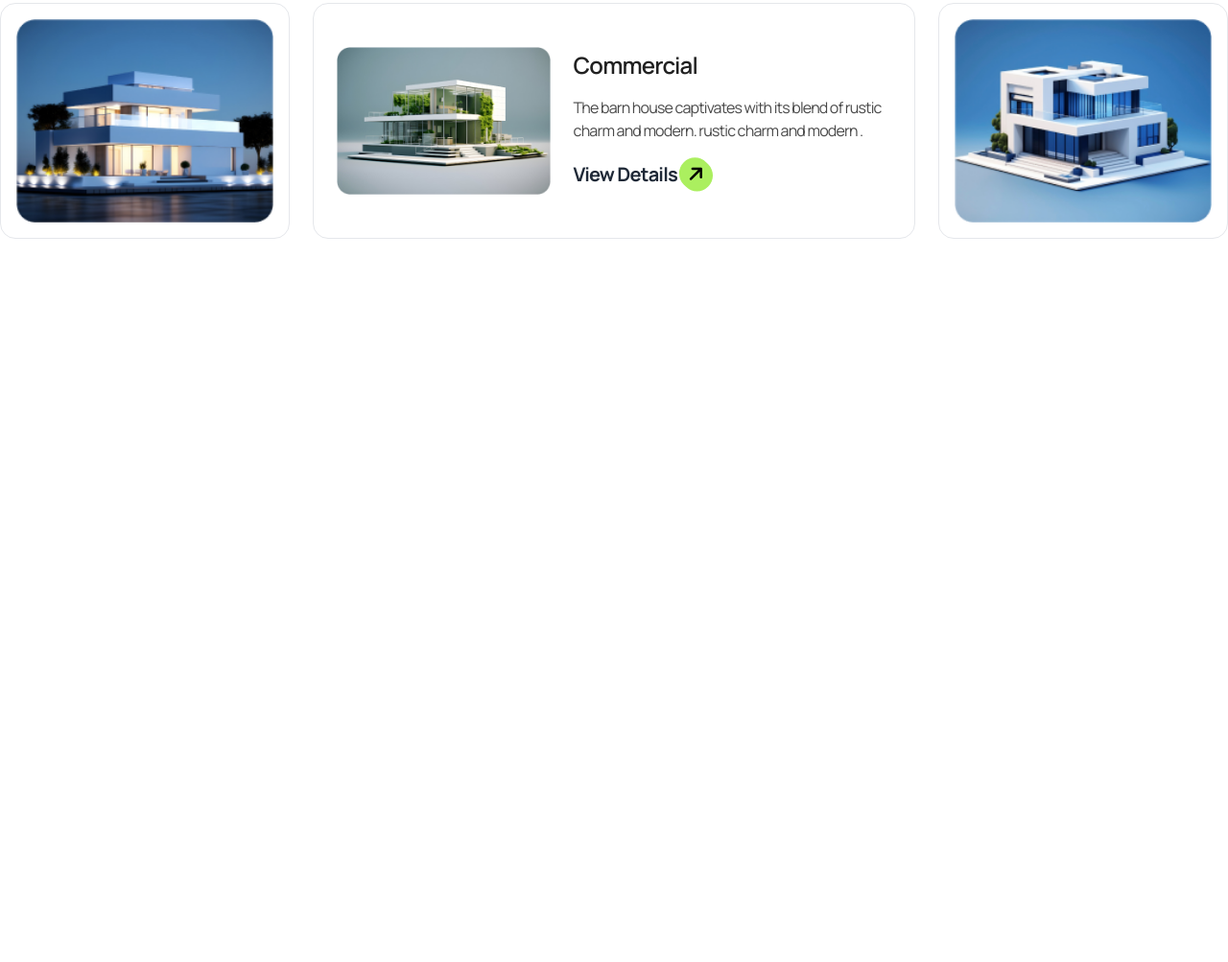
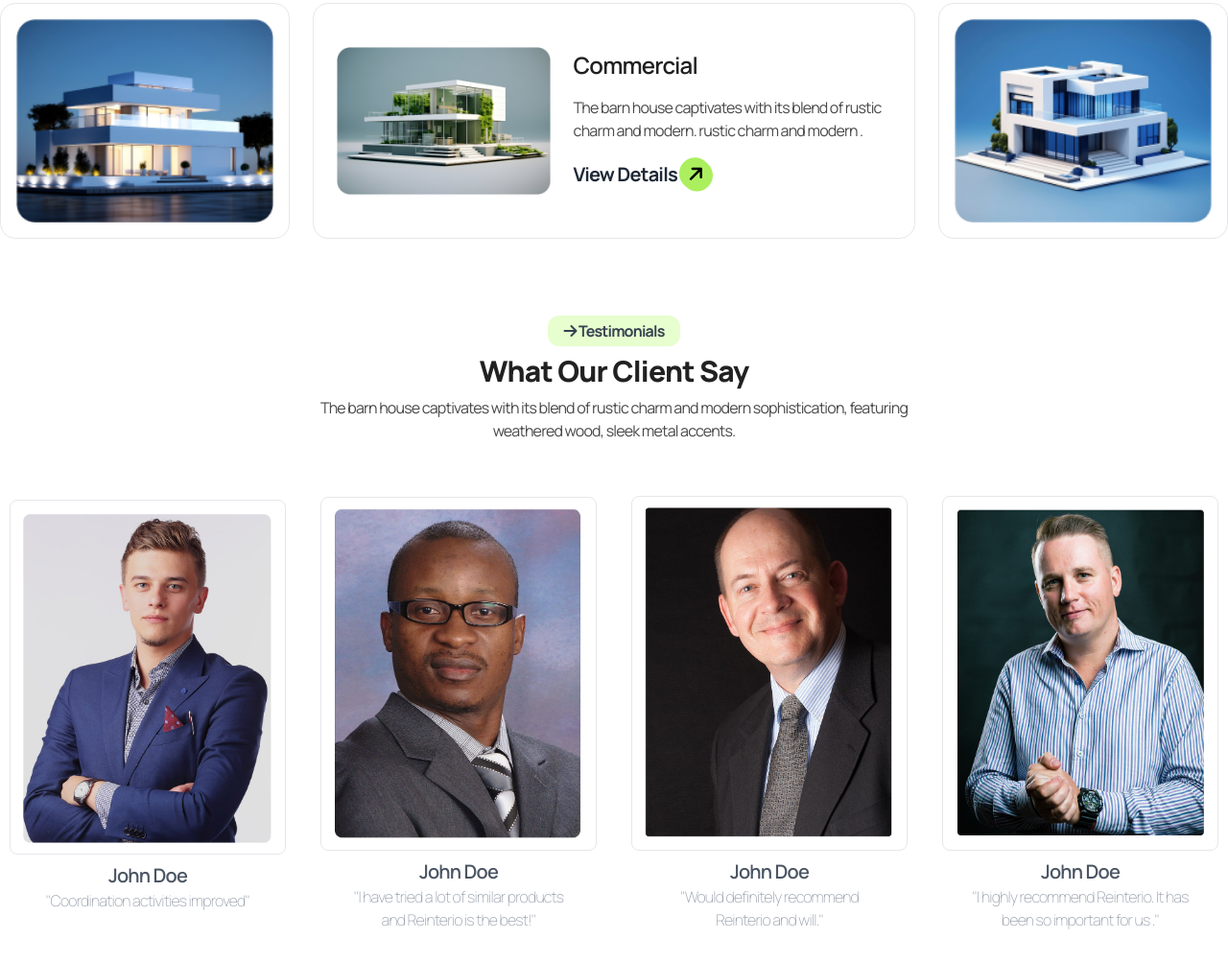
Before and after one commit to designer-sujon/a3-renterio, a plain HTML site: page index.html in a window 1280 px wide. Shown: the part 2402-3405 px from the top of the page at 96% size. Before the commit the page ends 2731 px from the top, so only its background shows below. Drawn offline with nearby package versions, Linux system fonts and the light colour scheme.

Commit message:
Testimonials Section Done

```diff
--- a/index.html
+++ b/index.html
@@ -219,6 +219,42 @@
                  <div class="border  border-gray-200  rounded-2xl p-4 lg:hidden"><img class="w-full h-52" src="assets/img5.png" alt=""></div>
               </div>
            </section>
+           <!-- Testimonials -->
+            <section>
+              <!-- heading section -->
+            <div class="flex flex-col justify-center items-center space-y-2 mb-10">
+              <p class="bg-primary-2 rounded-xl px-4 py-1 inline-block font-bold text-gray-700"><i class="fa-solid fa-arrow-right"></i> Testimonials</p>
+              <h1 class="text-center text-title-color font-black text-3xl">What Our Client Say</h1>
+              <p class="text-center text-description-color w-3/4 lg:w-2/4 mx-auto">The barn house captivates with its blend of rustic charm and modern sophistication, featuring weathered wood, sleek metal accents.</p>
+             </div>
+             <!-- client -->
+              <div class="container mx-auto lg:flex gap-4 mb-8 space-y-4">
+                <!-- client 1 -->
+                 <div class="flex flex-col justify-center items-center lg:w-1/4">
+                  <img class="border border-gray-200 rounded-lg w-72 p-2 mb-2" src="assets/client-1.png" alt="">
+                  <h1 class="text-xl font-semibold text-gray-600 text-center">John Doe</h1>
+                  <p class="text-gray-400 font-thin text-center w-3/4">"Coordination activities improved"</p>
+                 </div>
+                <!-- client 2 -->
+                <div class="flex flex-col justify-center items-center lg:w-1/4">
+                  <img class="border border-gray-200 rounded-lg w-72 p-2 mb-2" src="assets/client-2.png" alt="">
+                  <h1 class="text-xl font-semibold text-gray-600 text-center">John Doe</h1>
+                  <p class="text-gray-400 font-thin text-center w-3/4">"I have tried a lot of similar products and Reinterio is the best!"</p>
+                 </div>
+                <!-- client 3 -->
+                <div class="flex flex-col justify-center items-center lg:w-1/4">
+                  <img class="border border-gray-200 rounded-lg w-72 p-2 mb-2" src="assets/client-3.png" alt="">
+                  <h1 class="text-xl font-semibold text-gray-600 text-center">John Doe</h1>
+                  <p class="text-gray-400 font-thin text-center w-3/4">"Would definitely recommend Reinterio and will."</p>
+                 </div>
+                <!-- client 4 -->
+                <div class="flex flex-col justify-center items-center lg:w-1/4">
+                  <img class="border border-gray-200 rounded-lg w-72 p-2 mb-2" src="assets/client-4.png" alt="">
+                  <h1 class="text-xl font-semibold text-gray-600 text-center">John Doe</h1>
+                  <p class="text-gray-400 font-thin text-center w-3/4">"I highly recommend Reinterio. It has been so important for us ."</p>
+                 </div>
+              </div>
+            </section>
 
     </main>
     <footer>
```
Also changed, not shown: assets/client-1.jpg (added), assets/client-1.png (added), assets/client-2.jpg (added), assets/client-2.png (added), assets/client-3.jpg (added), assets/client-3.png (added), assets/client-4.jpg (added), assets/client-4.png (added).
